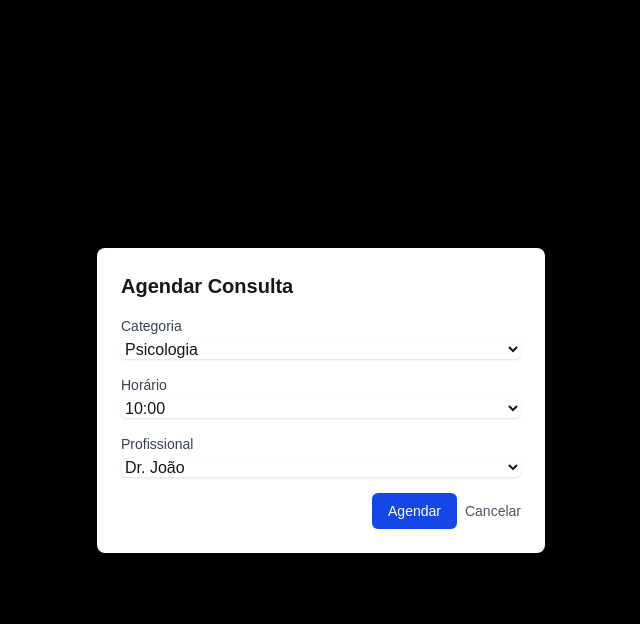
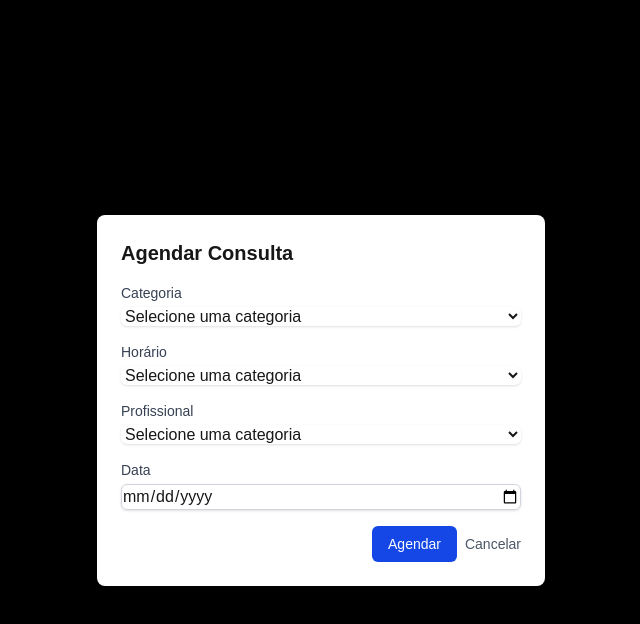
Before and after one commit to YannDarkz/therapy-schedule, a Next.js app: page /dashboard in a window 1280 px wide. Both pictures are taken after a click on the button "Agendar consultas". Shown: the top 624 px of the page, without its empty margins (319-959 px from the left). Built offline with nearby package versions, Linux system fonts and the light colour scheme.

Commit message:
chore: refactor appointments

```diff
--- a/src/app/dashboard/page.tsx
+++ b/src/app/dashboard/page.tsx
@@ -6,9 +6,16 @@ import { useRouter } from 'next/navigation';
 import { useAuth } from '@/hooks/useAuth';
 import { Calendar, Clock, User2, LogOut } from 'lucide-react';
 import { useState } from 'react';
+import { Appointment } from '@/types';
+
+
 
 export default function Dashboard() {
-  const { user, logout } = useAuth();
+  const [service, setService] = useState('');
+  const [time, setTime] = useState('');
+  const [professional, setProfessional] = useState('');
+  const [date, setDate] = useState('');
+  const { user, logout, scheduleAppointment } = useAuth();
   const router = useRouter();
   const [isModalOpen, setIsModalOpen] = useState(false);
 
@@ -84,37 +91,81 @@ export default function Dashboard() {
                       <h3 className="text-xl font-bold mb-4">Agendar Consulta</h3>
 
                       <form
-                        onSubmit={(e) => {
+                        onSubmit={async (e) => {
                           e.preventDefault();
-                          // Aqui você pode fazer uma chamada para salvar no backend
-                          setIsModalOpen(false); // Fecha o modal
+
+                          if (!user) {
+                            console.error("Usuário não autenticado");
+                            return;
+                          }
+
+                          const newAppointment: Appointment = {
+                            id: crypto.randomUUID(),
+                            professional,
+                            service,
+                            client_id: user ? user._id : 'sem ID',
+                            date,
+                            time,
+                            status: 'pending',
+                            created_at: new Date().toISOString()
+                          };
+
+                          const { error } = await scheduleAppointment(newAppointment);
+
+                          if (!error) {
+                            console.log('Agendamento salvo!');
+                            setIsModalOpen(false);
+                          } else {
+                            console.error('Erro ao salvar agendamento:', error);
+                          }
+
                         }}
                         className="space-y-4"
                       >
                         <div>
                           <label className="block text-sm font-medium text-gray-700">Categoria</label>
-                          <select className="mt-1 block w-full border-gray-300 rounded-md shadow-sm">
-                            <option>Psicologia</option>
-                            <option>Fisioterapia</option>
-                            <option>Nutrição</option>
+                          <select className="mt-1 block w-full border-gray-300 rounded-md shadow-sm"
+                            value={service}
+                            onChange={(e) => setService(e.target.value)}>
+                            <option value="">Selecione uma categoria</option>
+                            <option value="Psicologia">Psicologia</option>
+                            <option value="Fisioterapia">Fisioterapia</option>
+                            <option value="Nutrição">Nutrição</option>
                           </select>
                         </div>
 
                         <div>
                           <label className="block text-sm font-medium text-gray-700">Horário</label>
-                          <select className="mt-1 block w-full border-gray-300 rounded-md shadow-sm">
-                            <option>10:00</option>
-                            <option>14:30</option>
-                            <option>16:00</option>
+                          <select className="mt-1 block w-full border-gray-300 rounded-md shadow-sm"
+                            value={time}
+                            onChange={(e) => setTime(e.target.value)}>
+                            <option value="">Selecione uma categoria</option>
+                            <option value="10:00">10:00</option>
+                            <option value="14:30">14:30</option>
+                            <option value="16:00">16:00</option>
                           </select>
                         </div>
 
                         <div>
                           <label className="block text-sm font-medium text-gray-700">Profissional</label>
-                          <select className="mt-1 block w-full border-gray-300 rounded-md shadow-sm">
-                            <option>Dr. João</option>
-                            <option>Dra. Ana</option>
+                          <select className="mt-1 block w-full border-gray-300 rounded-md shadow-sm"
+                            value={professional}
+                            onChange={(e) => setProfessional(e.target.value)}>
+                            <option value="">Selecione uma categoria</option>
+                            <option value="Dr. João">Dr. João</option>
+                            <option value="Dr. Ana">Dra. Ana</option>
                           </select>
+                        </div>
+
+                        <div>
+                          <label className="block text-sm font-medium text-gray-700">Data</label>
+                          <input
+                            type="date"
+                            value={date}
+                            onChange={(e) => setDate(e.target.value)}
+                            required
+                            className="mt-1 block w-full border border-gray-300 rounded-md shadow-sm"
+                          />
                         </div>
 
                         <div className="flex justify-end">
```
